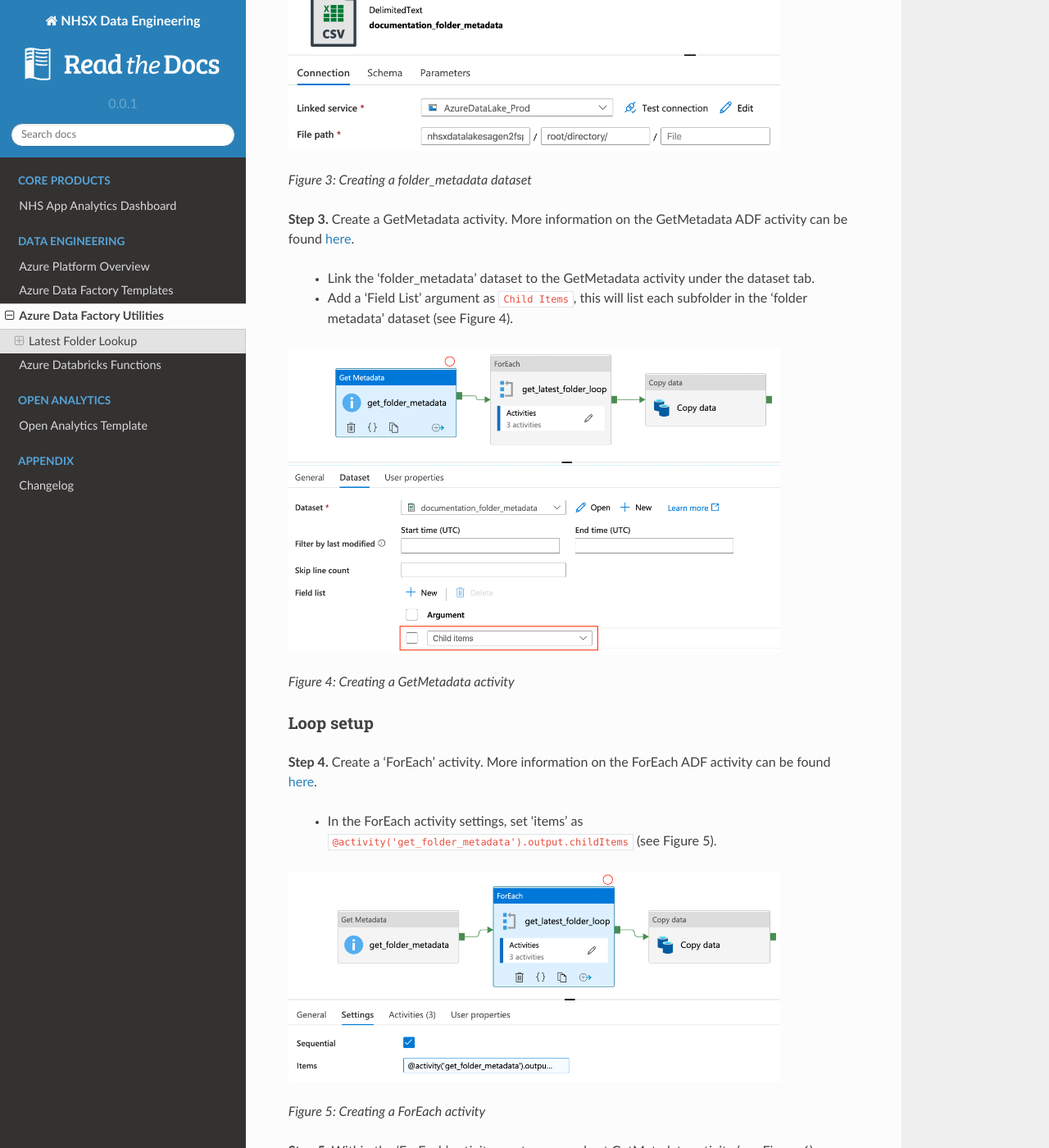
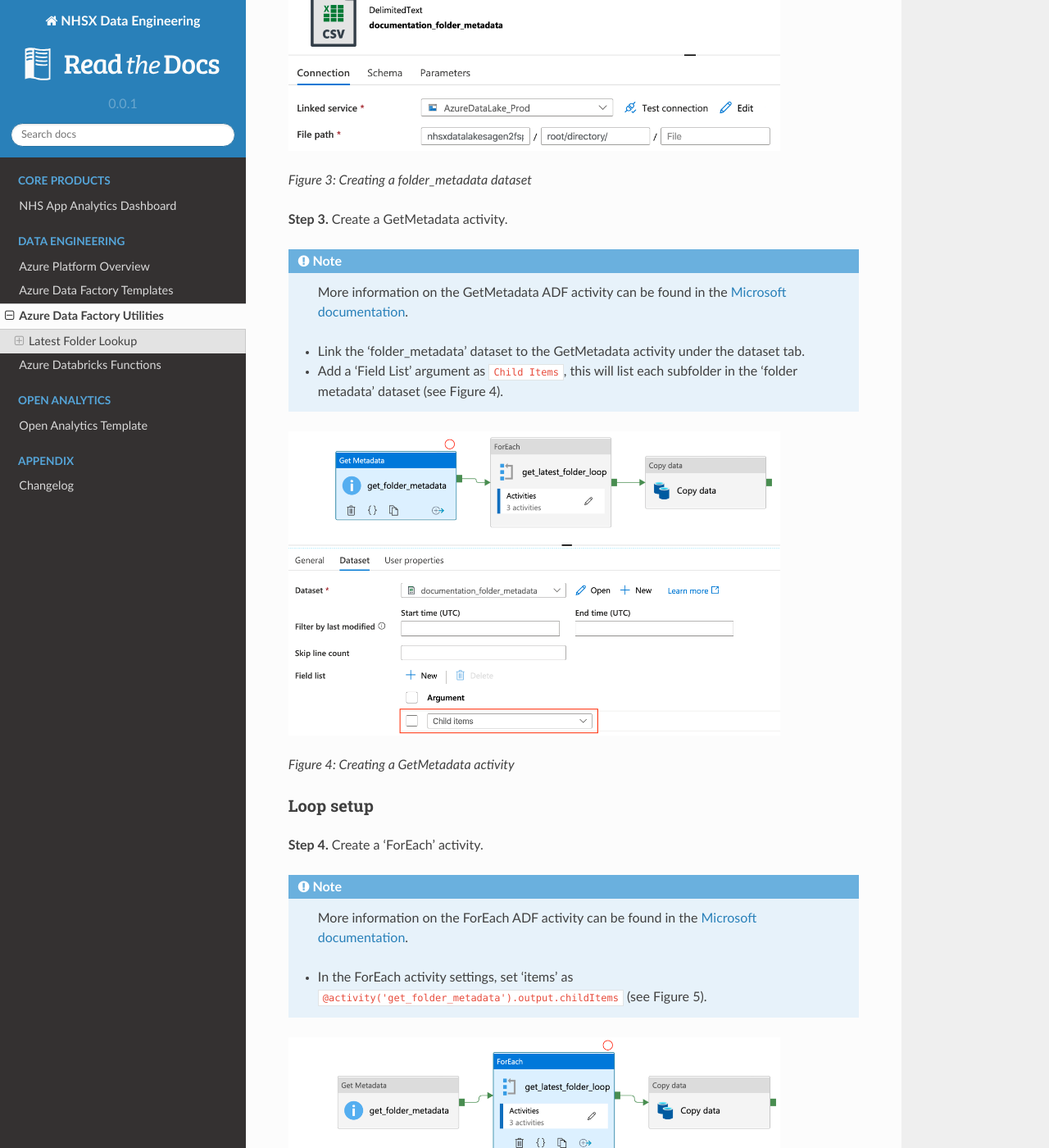
Before and after one commit to nhsx/au-data-engineering, a Sphinx documentation site: the page built from docs/source/adfutilities.rst, in a window 1280 px wide and 1400 px high, scrolled down 2008 px. Shown: the whole window at 82% size. Built offline with Sphinx 7.4.7 and the Read the Docs theme 2.0.0, drawn with Linux system fonts in a browser that asks for light colours; some of the changed text lies outside the part shown.

Commit message:
Update adfutilities.rst
Added note for documentation

```diff
--- a/docs/source/adfutilities.rst
+++ b/docs/source/adfutilities.rst
@@ -78,7 +78,10 @@
   :alt: Creating a folder_metadata dataset
 *Figure 3: Creating a folder_metadata dataset*
 
-**Step 3.** Create a GetMetadata activity. More information on the GetMetadata ADF activity can be found `here <https://docs.microsoft.com/en-us/azure/data-factory/control-flow-get-metadata-activity>`_.
+**Step 3.** Create a GetMetadata activity.
+
+.. note::
+   More information on the GetMetadata ADF activity can be found in the `Microsoft documentation <https://docs.microsoft.com/en-us/azure/data-factory/control-flow-get-metadata-activity>`_.
 
   * Link the 'folder_metadata' dataset to the GetMetadata activity under the dataset tab.
   * Add a 'Field List' argument as ``Child Items``, this will list each subfolder in the 'folder metadata' dataset (see Figure 4).
@@ -91,7 +94,10 @@
 Loop setup
 ----------
 
-**Step 4.** Create a 'ForEach' activity. More information on the ForEach ADF activity can be found `here <https://docs.microsoft.com/en-us/azure/data-factory/control-flow-for-each-activity>`_.
+**Step 4.** Create a 'ForEach' activity.
+
+.. note::
+   More information on the ForEach ADF activity can be found in the `Microsoft documentation <https://docs.microsoft.com/en-us/azure/data-factory/control-flow-for-each-activity>`_.
 
   * In the ForEach activity settings, set 'items' as ``@activity('get_folder_metadata').output.childItems`` (see Figure 5).
 
@@ -114,7 +120,10 @@
 Conditional setup
 -----------------
 
-**Step 6.** Create a 'If Conditional' activity. More information on the If Conditional ADF activity can be found `here <https://docs.microsoft.com/en-us/azure/data-factory/control-flow-if-condition-activity>`_.
+**Step 6.** Create a 'If Conditional' activity.
+
+.. note::
+   More information on the If Conditional ADF activity can be found in the `Microsoft documentation <https://docs.microsoft.com/en-us/azure/data-factory/control-flow-if-condition-activity>`_.
 
 **Step 7.** Set the expression in the If Conditional activity (added as dynamic content) as:
 
@@ -140,7 +149,9 @@
 
 **Step 9.** Go back to the loop and add another Set Variable activity after the If Conditional activity.
 
-  * Set ``Name = prevFolder`` and ``Value = @activity('get_folder_metadata_2').output.itemName`` (see Figure 10). This will update the prevFolder value to the next folder in the set after each loop.
+  * Set ``Name = prevFolder`` and ``Value = @activity('get_folder_metadata_2').output.itemName`` (see Figure 10).
+
+This will update the prevFolder value to the next folder in the set after each loop.
 
 .. image:: _static/img/latest_folder/set-variable.png
   :width: 600
```
